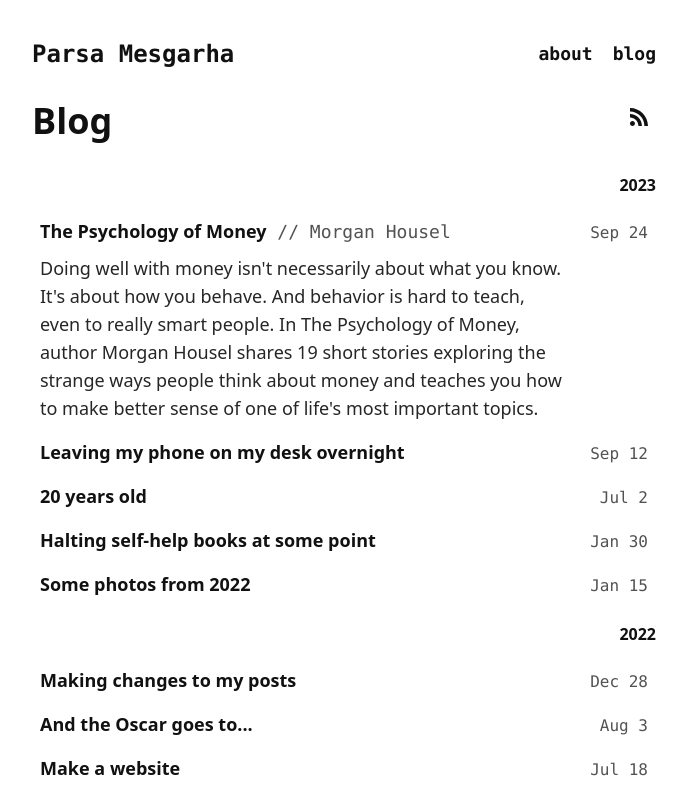
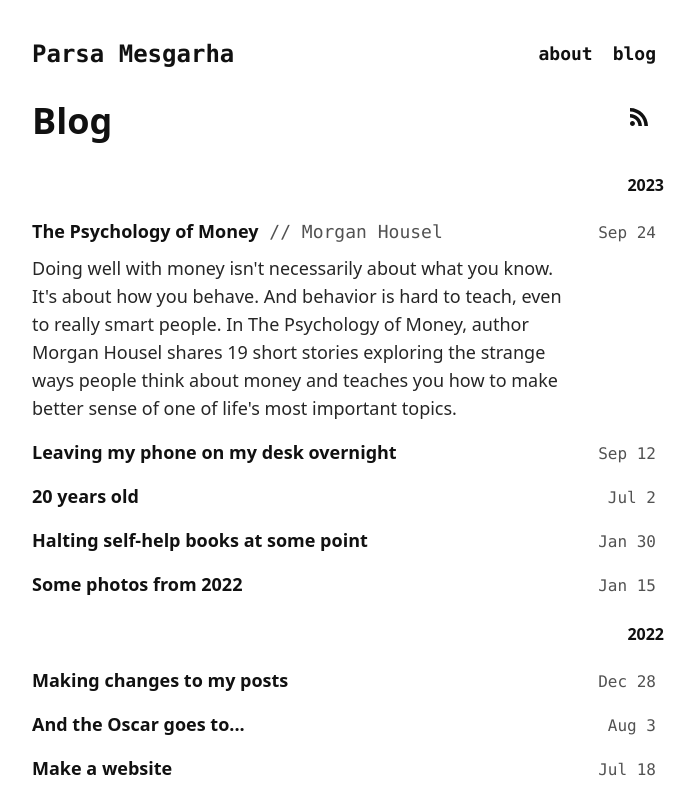
Before and after one commit to pzrsa/parsam.io, a Next.js app: page /blog in a window 1280 px wide. Shown: the top 800 px of the page, without its empty margins (296-991 px from the left). Built offline with nearby package versions, Linux system fonts and the light colour scheme.

Commit message:
fix post list padding

```diff
--- a/pages/blog.tsx
+++ b/pages/blog.tsx
@@ -49,7 +49,8 @@ const Blog: React.FC<BlogProps> = ({ posts }) => {
           key="twitter:image"
         />
       </Head>
-      <div className="px-6">
+      <div className="px-4">
+        <div className="px-2">
           <span className="flex gap-1 items-baseline">
             <span className="flex-1">
               <PageTitle>Blog</PageTitle>
@@ -61,6 +62,7 @@ const Blog: React.FC<BlogProps> = ({ posts }) => {
               <SiRss />
             </a>
           </span>
+        </div>
         <ul>
           {posts.map((post, i) => {
             const getYear = (date: string) => new Date(date).getFullYear();
```
Lines whose indentation alone changed are shown as unchanged.
